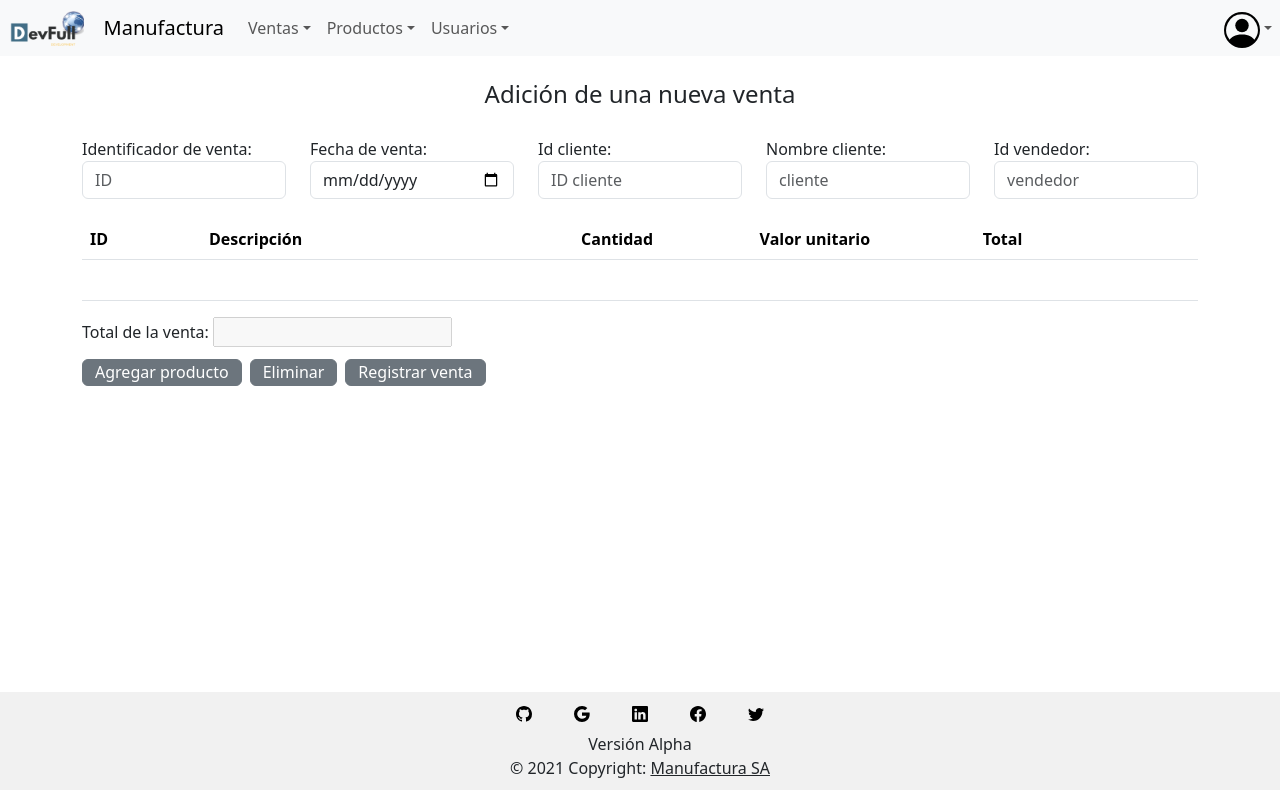
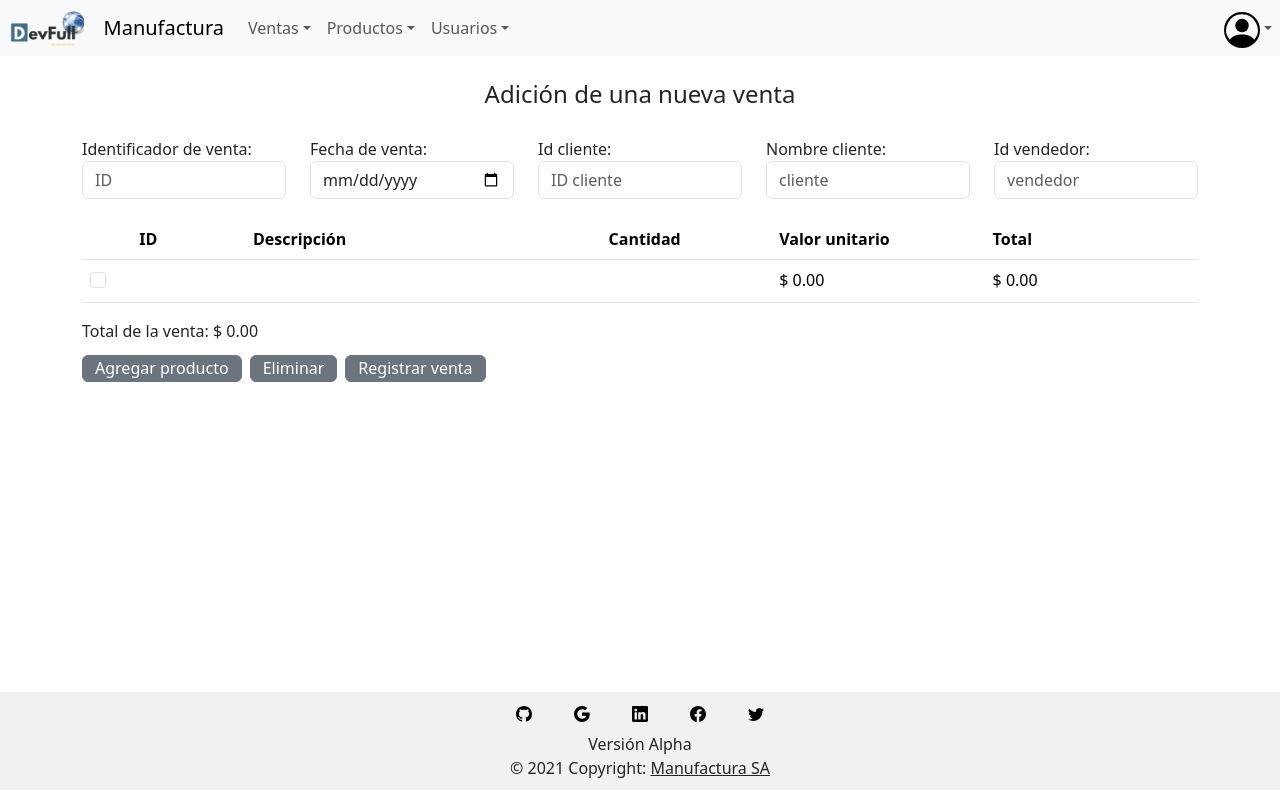
Before and after one commit to MinTic-2021/Manufacture, a React (Create React App) app: page /gven-nueva in a window 1280 px wide. Built offline with nearby package versions, Linux system fonts and the light colour scheme.

Commit message:
funcionalidad de adición nueva venta

```diff
--- a/src/pages/gestion-ventas/NuevaVenta.jsx
+++ b/src/pages/gestion-ventas/NuevaVenta.jsx
@@ -1,26 +1,104 @@
 import React, { useEffect, useState } from 'react';
 import datos from 'productos.json';
+import { ToastContainer, toast } from 'react-toastify';
+import { Tooltip } from '@material-ui/core';
 
+
+function CurrencyFormatted(N) {
+    N=parseFloat(N);
+    if(!isNaN(N))N=N.toFixed(2);
+    else N='0.00';
+    const Mstring = String (N);
+    var nValor = "";
+    var cont = 0;
+    for(let step=0; step<Mstring.length; step++){
+        nValor += Mstring.charAt(Mstring.length-step-1);
+        cont += 1;
+        if(cont > 5 & cont%3 === 0){
+            nValor += ",";
+        }
+    }
+    var total = "";
+    for(let step=0; step<nValor.length; step++){
+        total += nValor.charAt(nValor.length-step-1);
+    }
+    if(total.charAt(0)===","){
+        total = total.slice(1);
+    }
+    return "$ " + total;
+}
 
 const NuevaVenta = () => {
 
     const [newProduct, setNewProduct] = useState(false);
     const [filas, setFilas] = useState([]);
+    const [recarga, setRecarga] = useState(false);
+    const sel = [];
+    const [reloadInfo, setReloadInfo] = useState(false);
 
     useEffect(() => {
-        setFilas([{idProducto:"", descripcion: "", valorUnitario: "", estado: ""}]);
+        setReloadInfo(false)
+    }, [reloadInfo])
+
+    useEffect(() => {
+        setRecarga(false)
+    }, [recarga])
+
+    useEffect(() => {
+        setFilas([{idProducto:"", descripcion: "", cantidad: "", valorUnitario: ""}]);
     }, [])
 
     useEffect(() => {
         setNewProduct(false)
     }, [newProduct])
 
-
     const newFile = () => {
         const filaNueva = filas
-        filaNueva.push({idProducto:"",descripcion:"",valorUnitario:"",estado:""})
+        filaNueva.push({idProducto:"",descripcion:"", cantidad: "", valorUnitario:""})
         setFilas(filaNueva)
         setNewProduct(false)
+    }
+
+    const encontrar = (fila) => {
+        var filtro = []
+        if(fila.idProducto === ''){
+            filtro = [{idProducto:"",descripcion:"",valorUnitario:""}]
+            return(filtro)
+        }
+        else{
+            filtro = datos.find(producto => producto.idProducto === fila.idProducto)
+            return(filtro)
+        }
+    }
+
+    const total = (filas) => {
+        var x = (filas.map((fila) => {
+            return(fila.cantidad * encontrar(fila).valorUnitario)
+        }))
+        var sum = 0;
+        for(let i=0; i<x.length; i++){
+            sum = sum + x[i]
+        }
+        return(sum)
+    }
+
+    const enviarDatos = () => {
+        // enviar al backend
+        //window.location.reload()
+        console.log(filas)
+    }
+
+    const eliminar = () => {
+        var x = (filas.map((fila) => {
+            return(fila.idProducto)
+        }))
+        for(let i=0; i<sel.length; i++){
+            delete filas[x.indexOf(sel[i])]
+        }
+        var filasN = filas.filter(value => value.idProducto !== '{}')
+        setFilas(filasN)
+        toast.success("Operación realizada con éxito")
+        setReloadInfo(true)
     }
 
 
@@ -56,6 +134,7 @@ const NuevaVenta = () => {
                     <table className="table table-hover" style={{paddingLeft: '50px'}}>
                         <thead>
                             <tr>
+                                <th width='3%'> </th>
                                 <th width='8%'>ID</th>
                                 <th width='25%'>Descripción</th>
                                 <th width='12%'>Cantidad</th>
@@ -67,29 +146,40 @@ const NuevaVenta = () => {
                             {filas.map((fila) => {
                                 return(
                                     <tr>
-                                        <td contenteditable="true">  </td>
-                                        <td> </td>
-                                        <td contenteditable="true"> </td>
-                                        <td> </td>
-                                        <td> </td>
+                                        <td>
+                                            <div className="form-check">
+                                                <Tooltip title="Seleccionar producto">
+                                                    <input name='check' onChange={(e) => {sel.push(fila.idProducto)}} className="form-check-input" type="checkbox"/>
+                                                </Tooltip>
+                                            </div>
+                                        </td>
+                                        <td><input style={{textAlign: 'left', width:'60px', border: '0px', backgroundColor: 'transparent'}} onChange={(e) => {fila.idProducto = e.target.value; setRecarga(true)}}/>  </td>
+                                        <td> {fila.descripcion = encontrar(fila).descripcion} </td>
+                                        <td> <input style={{textAlign: 'center', width:'70px', border: '0px', backgroundColor: 'transparent'}} onChange={(e) => {fila.cantidad = e.target.value; setRecarga(true)}}/> </td>
+                                        <td> {CurrencyFormatted(fila.valorUnitario = encontrar(fila).valorUnitario)} </td>
+                                        <td> {CurrencyFormatted(parseInt(fila.cantidad)*parseInt(encontrar(fila).valorUnitario))} </td>
                                     </tr>
                                 )
                             })}
                         </tbody>
                     </table>
                 </div>
-                Total de la venta: <input type="text" disabled/>
+                Total de la venta: <span>
+                        {CurrencyFormatted(total(filas))}
+                        </span>
+
                 <div style={{paddingTop: '12px'}}>
                     <button type="button" onClick={() => {newFile(); setNewProduct(true)}} className="btn btn-secondary" style={{paddingTop: '0px', paddingBottom: '1px'}}>
                         Agregar producto
                     </button>
-                    <button type="button" className="btn btn-secondary" style={{paddingTop: '0px', paddingBottom: '1px', marginRight: '1vh', marginLeft: '1vh'}}>
+                    <button type="button" onClick={() => {eliminar()}} className="btn btn-secondary" style={{paddingTop: '0px', paddingBottom: '1px', marginRight: '1vh', marginLeft: '1vh'}}>
                         Eliminar
                     </button>
-                    <button type="button" className="btn btn-secondary" style={{paddingTop: '0px', paddingBottom: '1px'}}>
+                    <button type="button" onClick={() => {enviarDatos();toast.success("Venta registrada con éxito")}} className="btn btn-secondary" style={{paddingTop: '0px', paddingBottom: '1px'}}>
                         Registrar venta
                     </button>
                 </div>
+                <ToastContainer position="bottom-center" autoClose={3000} />
             </div>
         </div>
     )
```
